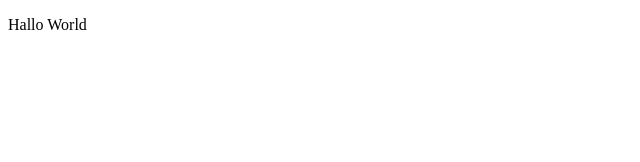
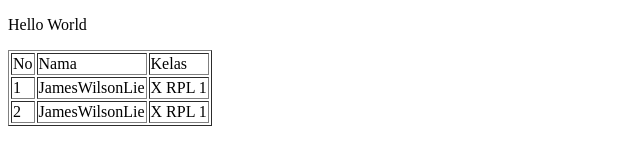
Before and after one commit to JamesWilsonLie/Branch_html, a plain HTML site: page index.html in a window 1280 px wide. Shown: the whole page, without its empty margins (0-640 px from the left). Drawn offline with Linux system fonts and the light colour scheme.

Commit message:
Menambahkan tabel

```diff
--- a/index.html
+++ b/index.html
@@ -3,7 +3,24 @@
     <head>
         <title>Branch</title>
     </head>
-<body>
-    <p>Hallo World</p>
-</body>
+    <body>
+        <p>Hello World</p>
+        <table border=1>
+            <tr>
+                <td>No</td>
+                <td>Nama</td>
+                <td>Kelas</td>
+            </tr>
+            <tr>
+                <td>1</td>
+                <td>JamesWilsonLie</td>
+                <td>X RPL 1</td>
+            </tr>
+            <tr>
+                <td>2</td>
+                <td>JamesWilsonLie</td>
+                <td>X RPL 1</td>
+            </tr>
+        </table>
+    </body>
 </html>
```
